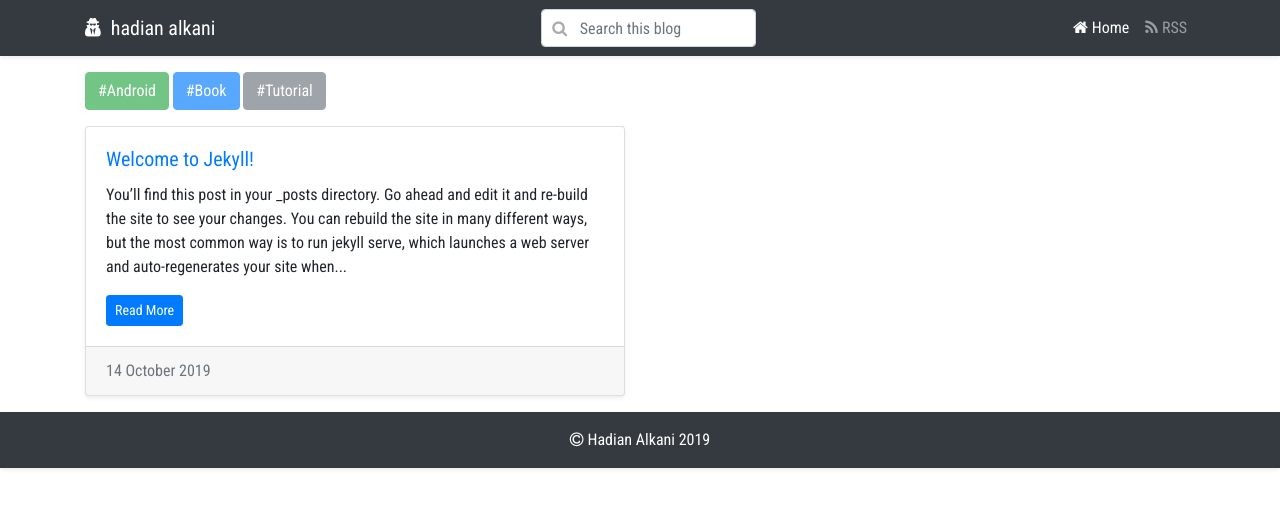
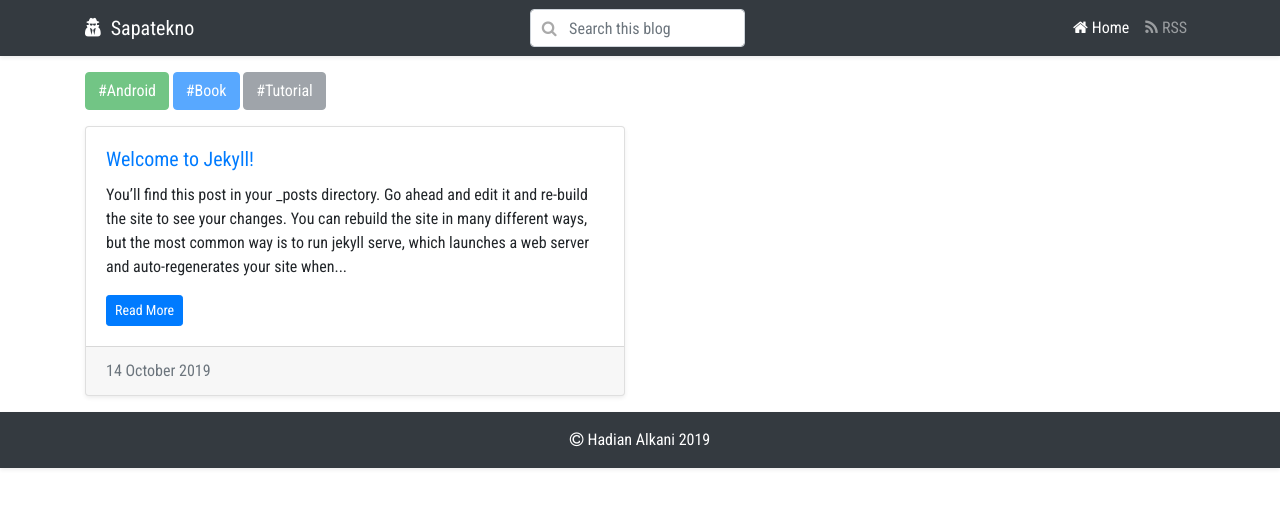
Before and after one commit to sapatekno/sapatekno.github.io, a Jekyll site: the page built from index.markdown, in a window 1280 px wide. Shown: the top 508 px of the page. Built offline with Jekyll 4.4.1, drawn with Linux system fonts in a browser that asks for light colours.

Commit message:
app - update app location to sapatekno.com

```diff
--- a/_config.yml
+++ b/_config.yml
@@ -18,7 +18,7 @@
 # You can create any custom variable you would like, and they will be accessible
 # in the templates via {{ site.myvariable }}.
 
-title: Hadian Alkani
+title: Sapatekno
 email: sapatekno@gmail.com
 author: Hadian Alkani
 description: >- # this means to ignore newlines until "baseurl:"
@@ -26,9 +26,9 @@ description: >- # this means to ignore newlines until "baseurl:"
   line in _config.yml. It will appear in your document head meta (for
   Google search results) and in your feed.xml site description.
 baseurl: "" # the subpath of your site, e.g. /blog
-url: "http://hadianalkani.com" # the base hostname & protocol for your site, e.g. http://example.com
+url: "http://sapatekno.com" # the base hostname & protocol for your site, e.g. http://example.com
 twitter_username: jekyllrb
-github_username:  jekyll
+github_username:  sapatekno
 
 # Build settings
 theme: minima
--- a/_layouts/default.html
+++ b/_layouts/default.html
@@ -41,7 +41,7 @@
             margin-bottom: 0px;
         }
     </style>
-    <title>{{ page.title | default: "Hadian Alkani"}}</title>
+    <title>{{ page.title | default: site.title}}</title>
     <!--[if lt IE 9]>
     <script src="https://cdnjs.cloudflare.com/ajax/libs/html5shiv/3.7.3/html5shiv.min.js"></script>
     <![endif]-->
@@ -51,7 +51,7 @@
     <nav class="navbar navbar-expand-lg navbar-dark bg-dark shadow-sm">
         <div class="container">
 
-            <a class="navbar-brand" href="{{ site.url }}"><i class="fa fa-user-secret mr-1"></i> hadian alkani</a>
+            <a class="navbar-brand" href="{{ site.url }}"><i class="fa fa-user-secret mr-1"></i> {{ site.title }}</a>
             <button class="navbar-toggler" type="button" data-toggle="collapse" data-target="#navbarSupportedContent"
                 aria-controls="navbarSupportedContent" aria-expanded="false" aria-label="Toggle navigation">
                 <span class="navbar-toggler-icon"></span>
```
